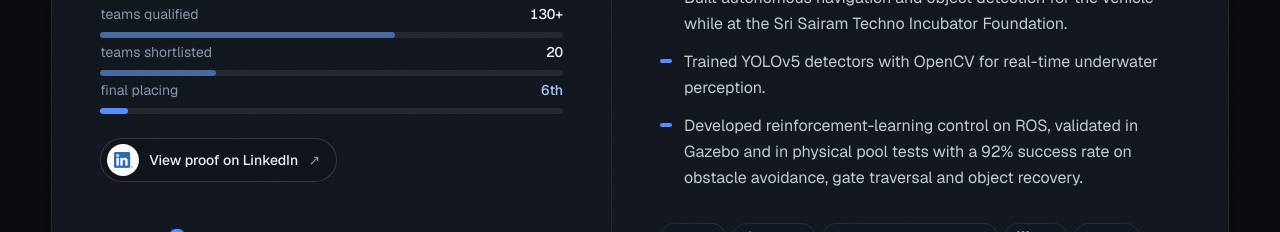
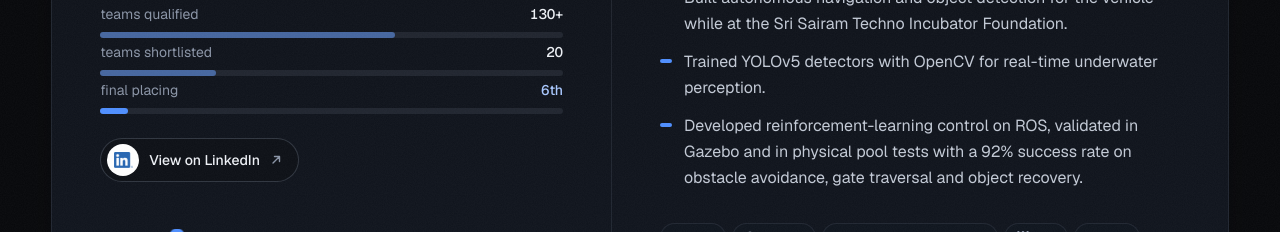
Before and after one commit to Sreevarshann/sree-portfolio, a Next.js app: page /achievements in a window 1280 px wide. Shown: the part 880-1112 px from the top of the page. Built offline with nearby package versions, Linux system fonts and the light colour scheme; no server answers.

Commit message:
Shorten achievement LinkedIn links to 'View on LinkedIn'
Visible label is 'View on LinkedIn' with a small external-link icon and a
LinkedIn-blue focus ring; the post description and new-tab notice are
screen-reader only. URLs unchanged.

```diff
--- a/src/components/ui/LinkedInProof.tsx
+++ b/src/components/ui/LinkedInProof.tsx
@@ -7,18 +7,25 @@ export function LinkedInProof({ href, label, compact = false }: { href: string;
       href={href}
       target="_blank"
       rel="noopener noreferrer"
-      className={`group/li inline-flex items-center gap-2.5 rounded-full border border-line-strong bg-bg-elev pl-1.5 text-fg transition-[border-color,box-shadow,transform] duration-500 ease-[var(--ease-spring)] hover:-translate-y-0.5 hover:border-[#0A66C2] hover:shadow-[0_10px_28px_-12px_rgb(10_102_194/0.7)] ${
+      className={`group/li inline-flex items-center gap-2.5 rounded-full border border-line-strong bg-bg-elev pl-1.5 text-fg outline-none focus-visible:ring-2 focus-visible:ring-[#0A66C2] focus-visible:ring-offset-2 focus-visible:ring-offset-bg transition-[border-color,box-shadow,transform] duration-500 ease-[var(--ease-spring)] hover:-translate-y-0.5 hover:border-[#0A66C2] hover:shadow-[0_10px_28px_-12px_rgb(10_102_194/0.7)] ${
         compact ? "h-9 pr-3.5 text-[0.8rem]" : "h-11 pr-4 text-sm font-medium"
       }`}
     >
       <span className={`inline-flex items-center justify-center rounded-full bg-white ${compact ? "h-6 w-6" : "h-8 w-8"}`}>
         <Image src="/logos/linkedin-in.png" alt="" width={96} height={82} style={{ height: compact ? 13 : 16, width: "auto" }} aria-hidden="true" />
       </span>
-      {compact ? "Proof on LinkedIn" : "View proof on LinkedIn"}
-      <span className="sr-only">: {label} (opens in a new tab)</span>
-      <span className="text-fg-muted transition-transform duration-500 group-hover/li:-translate-y-0.5 group-hover/li:translate-x-0.5" aria-hidden="true">
-        ↗
-      </span>
+      View on LinkedIn
+      <span className="sr-only"> — {label}, opens in a new tab</span>
+      <svg
+        width="12"
+        height="12"
+        viewBox="0 0 12 12"
+        fill="none"
+        aria-hidden="true"
+        className="text-fg-muted transition-[transform,color] duration-500 group-hover/li:-translate-y-0.5 group-hover/li:translate-x-0.5 group-hover/li:text-[#0A66C2]"
+      >
+        <path d="M4.5 2.5h5v5M9.5 2.5 3 9" stroke="currentColor" strokeWidth="1.4" strokeLinecap="round" strokeLinejoin="round" />
+      </svg>
     </a>
   );
 }
--- a/src/content/credentials.ts
+++ b/src/content/credentials.ts
@@ -149,7 +149,7 @@ export const achievements: Achievement[] = [
     ],
     proof: {
       href: "https://www.linkedin.com/posts/sreevarshansathiyamurthy_sauvc2022-throwback-teamvaruna-ugcPost-7244625106197512192-ilNL/",
-      label: "SAUVC result post on LinkedIn",
+      label: "SAUVC result post",
     },
     project: "Autonomous underwater vehicle",
     summary:
@@ -174,7 +174,7 @@ export const achievements: Achievement[] = [
     rank: { place: 3, suffix: "rd" },
     proof: {
       href: "https://www.linkedin.com/posts/sreevarshansathiyamurthy_mlops-machinelearning-dataengineering-ugcPost-7408534309613031425-L_Bj/",
-      label: "Google MLOps Expo result post on LinkedIn",
+      label: "Google MLOps Expo result post",
     },
     project: "Charlie — MBTA Real-Time Chatbot",
     summary:
```
